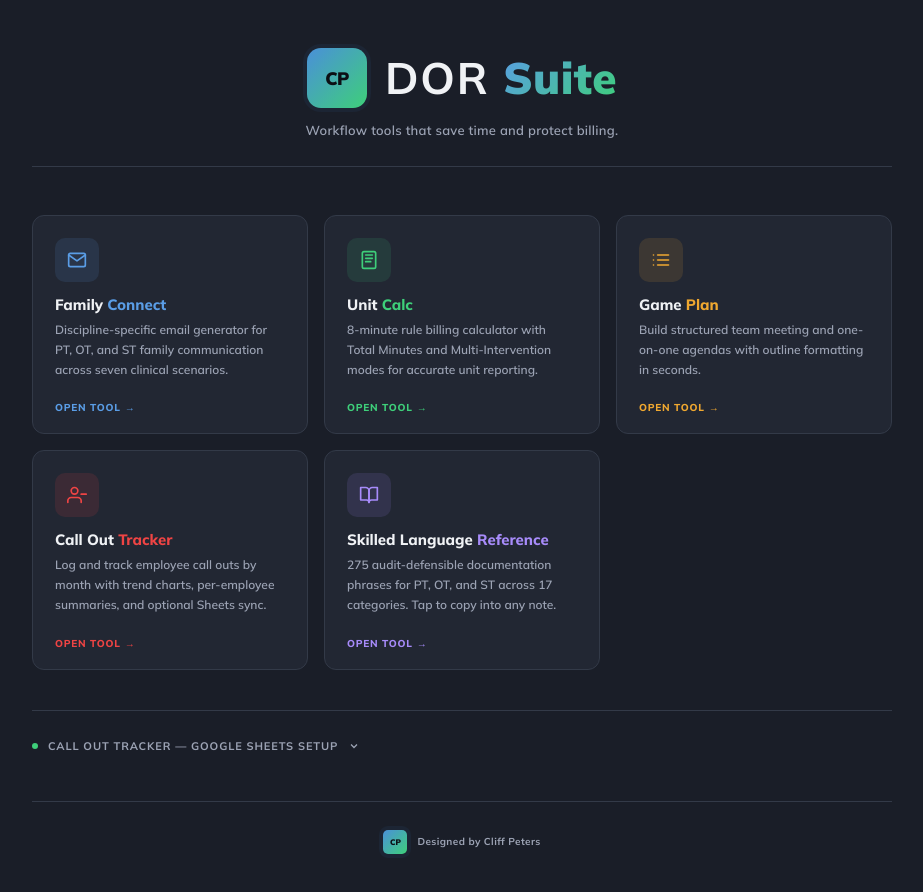
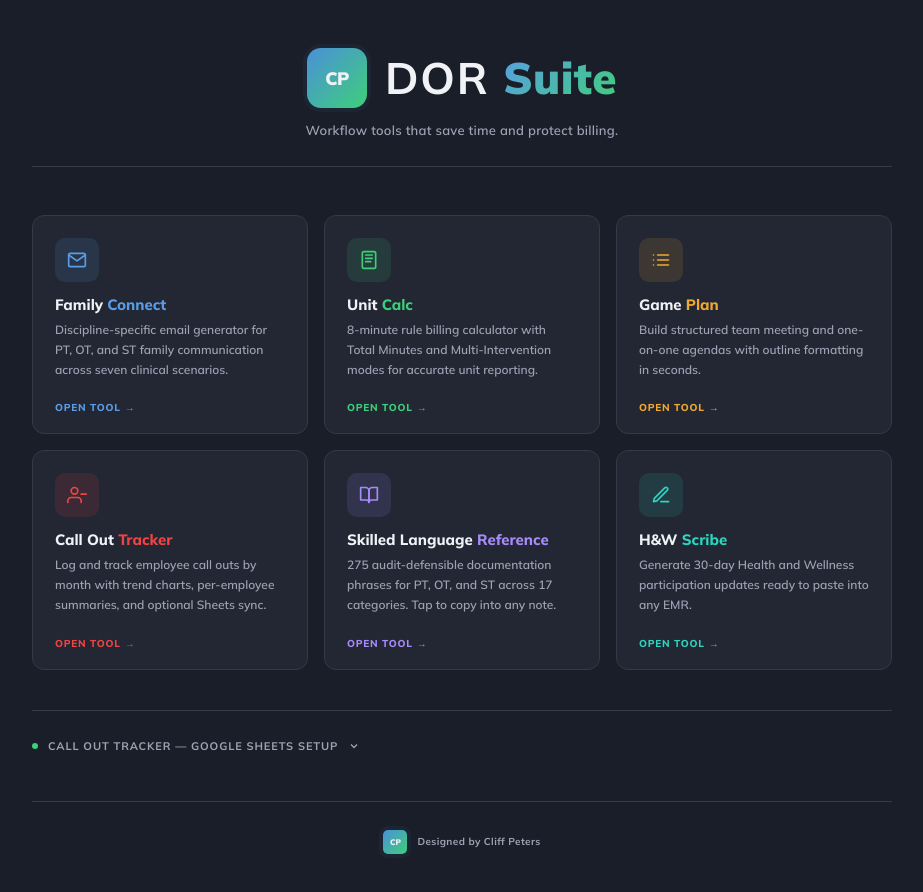
Before and after one commit to cliff-peters/cliff-peters.github.io, a plain HTML site: page index.html in a window 1280 px wide. Shown: the whole page, without its empty margins (178-1101 px from the left). Drawn offline with Linux system fonts and the light colour scheme.

Commit message:
Update index.html

```diff
--- a/index.html
+++ b/index.html
@@ -4,7 +4,7 @@
 <meta charset="UTF-8"/>
 <meta name="viewport" content="width=device-width, initial-scale=1.0"/>
 <title>The DOR Suite | Built for the Director of Rehabilitation</title>
-<meta name="description" content="Workflow tools that save time and protect billing for the Director of Rehabilitation. Includes Family Connect, Unit Calc, Game Plan, Call Out Tracker, and Skilled Language Reference."/>
+<meta name="description" content="Workflow tools that save time and protect billing for the Director of Rehabilitation. Includes Family Connect, Unit Calc, Game Plan, Call Out Tracker, Skilled Language Reference, and Scribe."/>
 <meta property="og:title" content="The DOR Suite | Built for the Director of Rehabilitation"/>
 <meta property="og:description" content="Workflow tools that save time and protect billing for the Director of Rehabilitation."/>
 <meta property="og:url" content="https://cliff-peters.github.io/"/>
@@ -25,7 +25,7 @@
   --text:#f0f2f5;
   --muted:#9ca3b4;
   --logo-grad:linear-gradient(135deg,#4a90d9,#3ecf7a);
-  --logo-text:#0c0f14;
+  --teal:#2dd4bf;
 }
 body{
   min-height:100vh;
@@ -138,6 +138,7 @@ body{
 .tool-card:nth-child(3){animation-delay:0.19s;}
 .tool-card:nth-child(4){animation-delay:0.26s;}
 .tool-card:nth-child(5){animation-delay:0.33s;}
+.tool-card:nth-child(6){animation-delay:0.40s;}
 
 /* Card icon */
 .tool-icon{
@@ -181,7 +182,11 @@ body{
 .tool-tag.tag-red{color:var(--red);}
 .tool-tag.tag-purple{color:var(--purple);}
 
-/* Setup mini section */
+.tool-card.card-teal::before{background:radial-gradient(circle at 0% 0%,rgba(45,212,191,0.06),transparent 60%);}
+.tool-card.card-teal:hover{border-color:rgba(45,212,191,0.5);}
+.icon-teal{background:rgba(45,212,191,0.12);color:var(--teal);}
+.tool-tag.tag-teal{color:var(--teal);}
+.tool-name .accent-teal{color:var(--teal);}
 .setup-section{
   max-width:860px;margin:40px auto 0;
   border-top:1px solid var(--bdr);
@@ -369,9 +374,20 @@ body{
     <div class="tool-tag tag-purple">Open Tool <span class="arrow">→</span></div>
   </a>
 
+  <!-- Scribe -->
+  <a class="tool-card card-teal" href="https://cliff-peters.github.io/scribe/" target="_blank">
+    <div class="tool-icon icon-teal">
+      <svg width="20" height="20" viewBox="0 0 24 24" fill="none" stroke="currentColor" stroke-width="2" stroke-linecap="round" stroke-linejoin="round">
+        <path d="M12 20h9"/>
+        <path d="M16.5 3.5a2.121 2.121 0 0 1 3 3L7 19l-4 1 1-4L16.5 3.5z"/>
+      </svg>
+    </div>
+    <div class="tool-name">H&amp;W <span class="accent-teal">Scribe</span></div>
+    <div class="tool-desc">Generate 30-day Health and Wellness participation updates ready to paste into any EMR.</div>
+    <div class="tool-tag tag-teal">Open Tool <span class="arrow">→</span></div>
+  </a>
+
 </div>
-
-<!-- Setup Section (Call Out Tracker) -->
 <div class="setup-section">
   <button class="setup-toggle-mini" id="setupToggle" onclick="toggleSetup()">
     <span class="dot"></span>
```
